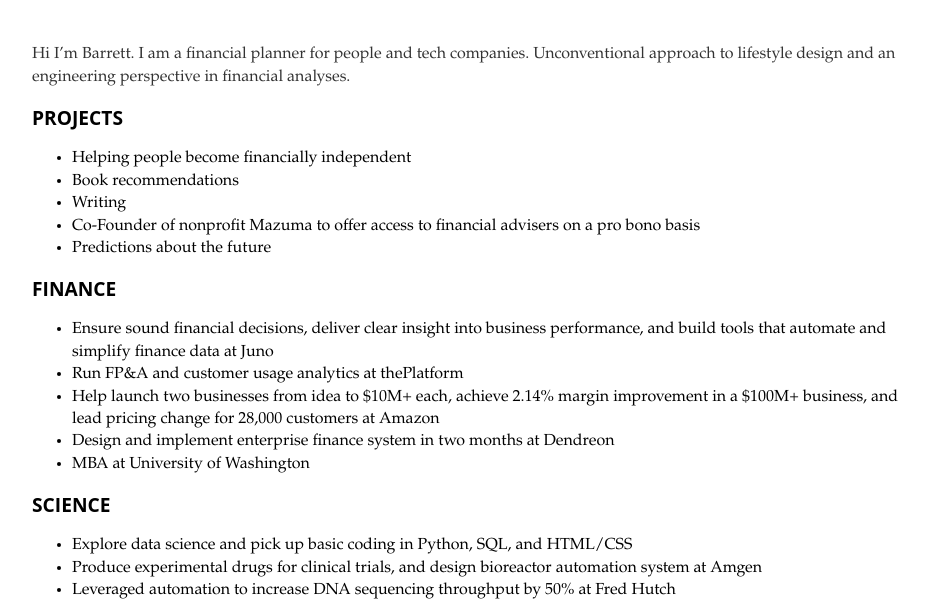
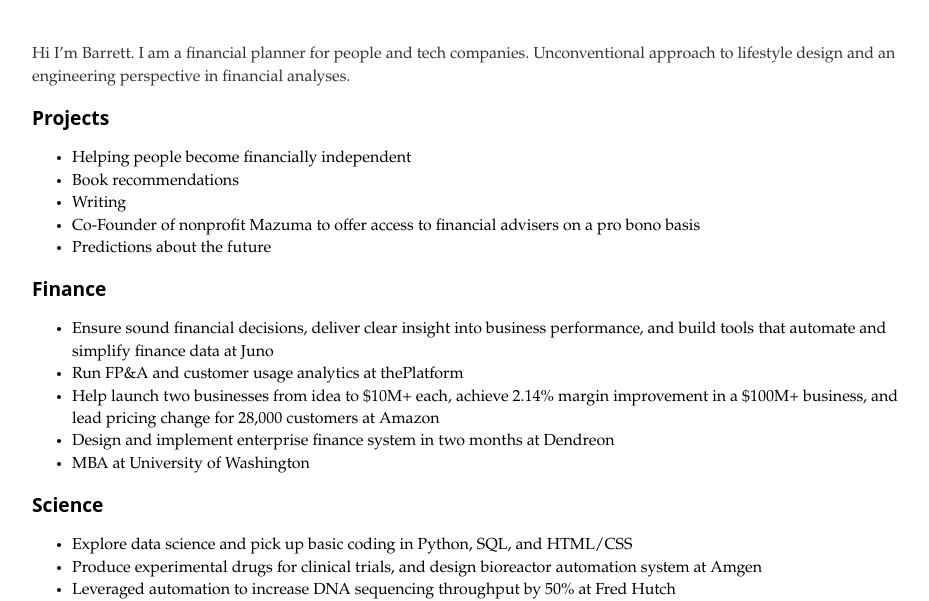
Before and after one commit to bstnel/bstnel.github.io, a Jekyll site: the page index.html, which Jekyll copies as it is, in a window 1280 px wide. Shown: the part 326-927 px from the top of the page, without its empty margins (160-1089 px from the left). Built offline with Jekyll 4.4.1, drawn with Linux system fonts in a browser that asks for light colours.

```diff
--- a/index.html
+++ b/index.html
@@ -23,7 +23,7 @@
       </div>
 <main>
 <p>Hi I’m Barrett. I am a financial planner for people and tech companies. Unconventional approach to lifestyle design and an engineering perspective in financial analyses.</p>
-	<h2>PROJECTS</h2>
+	<h2>Projects</h2>
 		<ul>
 		<li>Helping people become financially independent</li>
 		<li>Book recommendations</li>
@@ -31,7 +31,7 @@
 		<li>Co-Founder of nonprofit Mazuma to offer access to financial advisers on a pro bono basis</li>
 		<li>Predictions about the future</li>
 		</ul>
-	<h2>FINANCE</h2>
+	<h2>Finance</h2>
 		<ul>
 		<li>Ensure sound financial decisions, deliver clear insight into business performance, and build tools that automate and simplify finance data at Juno</li>
 		<li>Run FP&amp;A and customer usage analytics at thePlatform</li>
@@ -39,7 +39,7 @@
 		<li>Design and implement enterprise finance system in two months at Dendreon</li>
 		<li>MBA at University of Washington</li>
 		</ul>
-	<h2>SCIENCE</h2>
+	<h2>Science</h2>
 		<ul>
 		<li>Explore data science and pick up basic coding in Python, SQL, and HTML/CSS</li>
 		<li>Produce experimental drugs for clinical trials, and design bioreactor automation system at Amgen</li>
```
